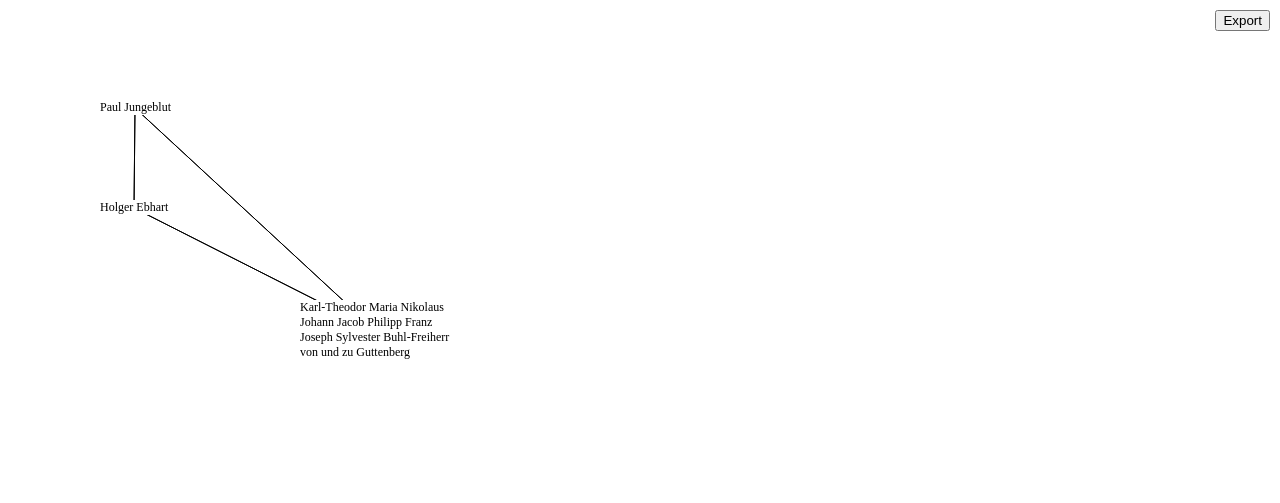
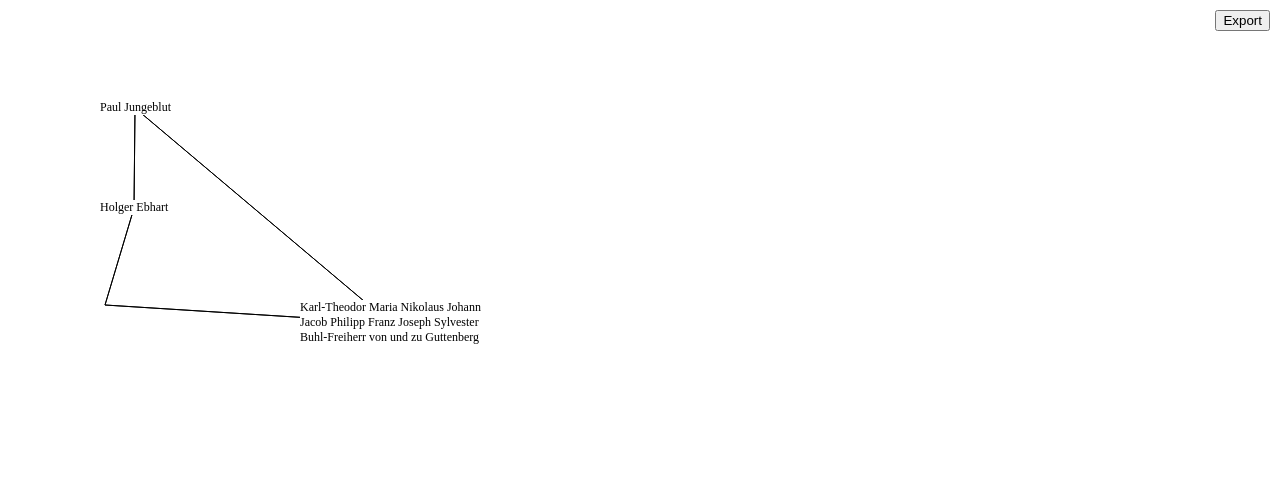
Before and after one commit to holger-e/spring-embeder, a plain HTML site: page sugiyama/index.html in a window 1280 px wide. Drawn offline with Linux system fonts and the light colour scheme.

Commit message:
Adding dummy vertices and a way to drag them.

```diff
--- /dev/null
+++ b/sugiyama/dummyVertex.js
@@ -0,0 +1,17 @@
+const DUMMY_DIMENSION = 10;
+
+class DummyVertex extends Vertex {
+  constructor(x, y) {
+    super("", x, y);
+    // Gets a small width and a height, so that it can be dragged as well.
+    this._dim = {
+      width: DUMMY_DIMENSION,
+      height: DUMMY_DIMENSION,
+      lines: []
+    };
+  }
+
+  draw(ctx) {
+    // Nothing needs to be drawn.
+  }
+}
--- a/sugiyama/graphEmbedder.js
+++ b/sugiyama/graphEmbedder.js
@@ -75,6 +75,7 @@ class GraphEmbedder {
              y >= v.y && y <= v.y + v.height;
     });
     if (target !== undefined) {
+      console.log("Select", target);
       this._setTarget(x, y, target);
     }
   }
--- a/sugiyama/index.html
+++ b/sugiyama/index.html
@@ -16,8 +16,8 @@
     </style>
     <script>
       const CANVAS_ID = "canvas";
-      const CANVAS_WIDTH = 500;
-      const CANVAS_HEIGHT = 500;
+      const CANVAS_WIDTH = 1000;
+      const CANVAS_HEIGHT = 800;
 
       window.addEventListener("load", function() {
         // Gets canvas and context.
@@ -39,12 +39,17 @@
         embedder.addVertex(vert2);
         embedder.addVertex(vert3);
 
+        let dummy1 = new DummyVertex(100, 300);
+        embedder.addVertex(dummy1);
+
         let edge1 = new Edge(vert1, vert2);
         let edge2 = new Edge(vert1, vert3);
-        let edge3 = new Edge(vert2, vert3);
+        let edge3 = new Edge(vert2, dummy1);
+        let edge4 = new Edge(dummy1, vert3);
         embedder.addEdge(edge1);
         embedder.addEdge(edge2);
         embedder.addEdge(edge3);
+        embedder.addEdge(edge4);
 
         // Rendering loop.
         function draw() {
@@ -69,6 +74,7 @@
       <button onclick="exportImage()">Export</button>
     </div>
     <script src="vertex.js"></script>
+    <script src="dummyVertex.js"></script>
     <script src="edge.js"></script>
     <script src="graphEmbedder.js"></script>
   </body>
--- a/sugiyama/vertex.js
+++ b/sugiyama/vertex.js
@@ -1,4 +1,4 @@
-const MAX_WIDTH = 150;
+const MAX_WIDTH = 200;
 const LINE_HEIGHT = 15;
 const FONT_SIZE = 12;
 
```
